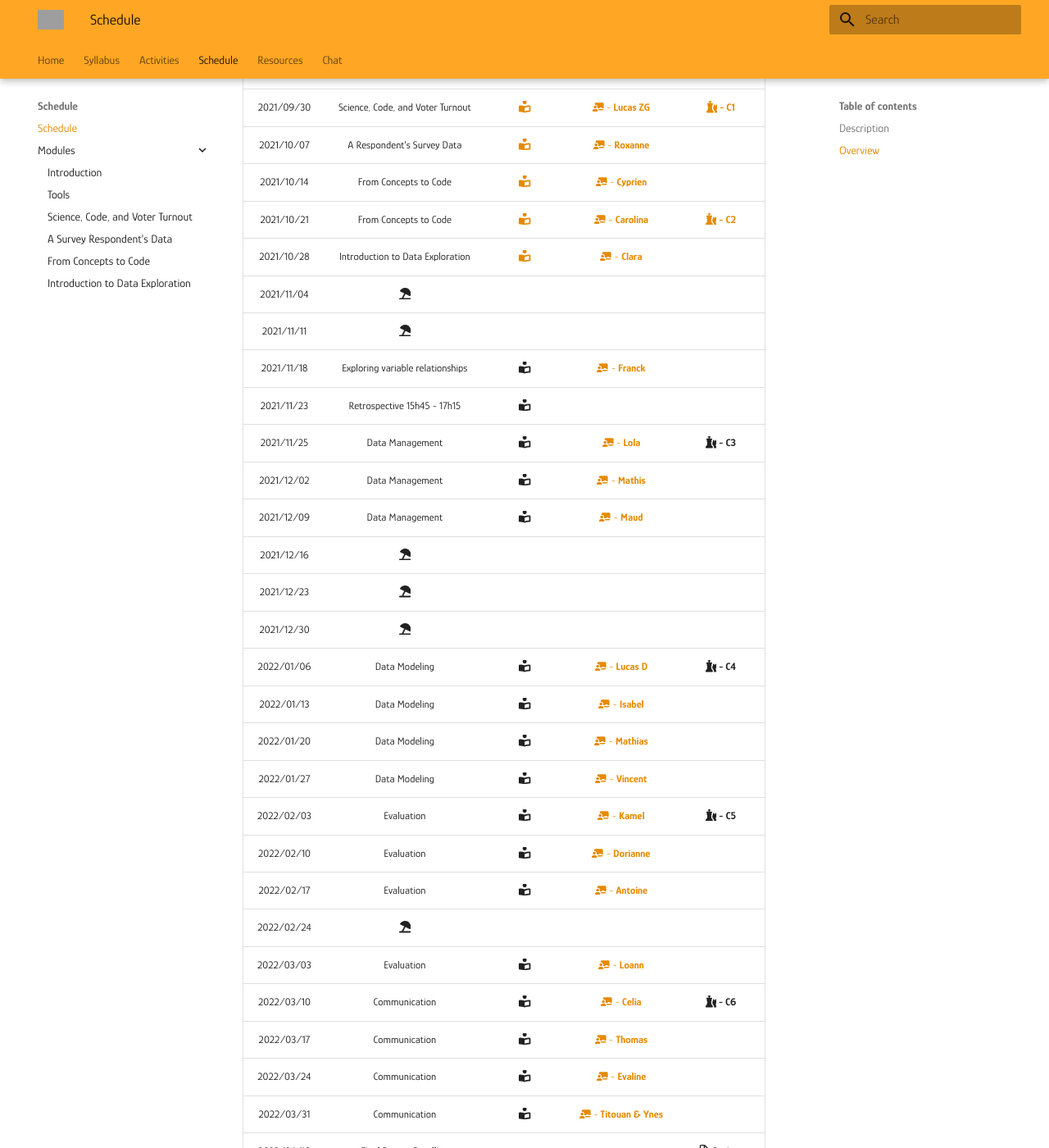
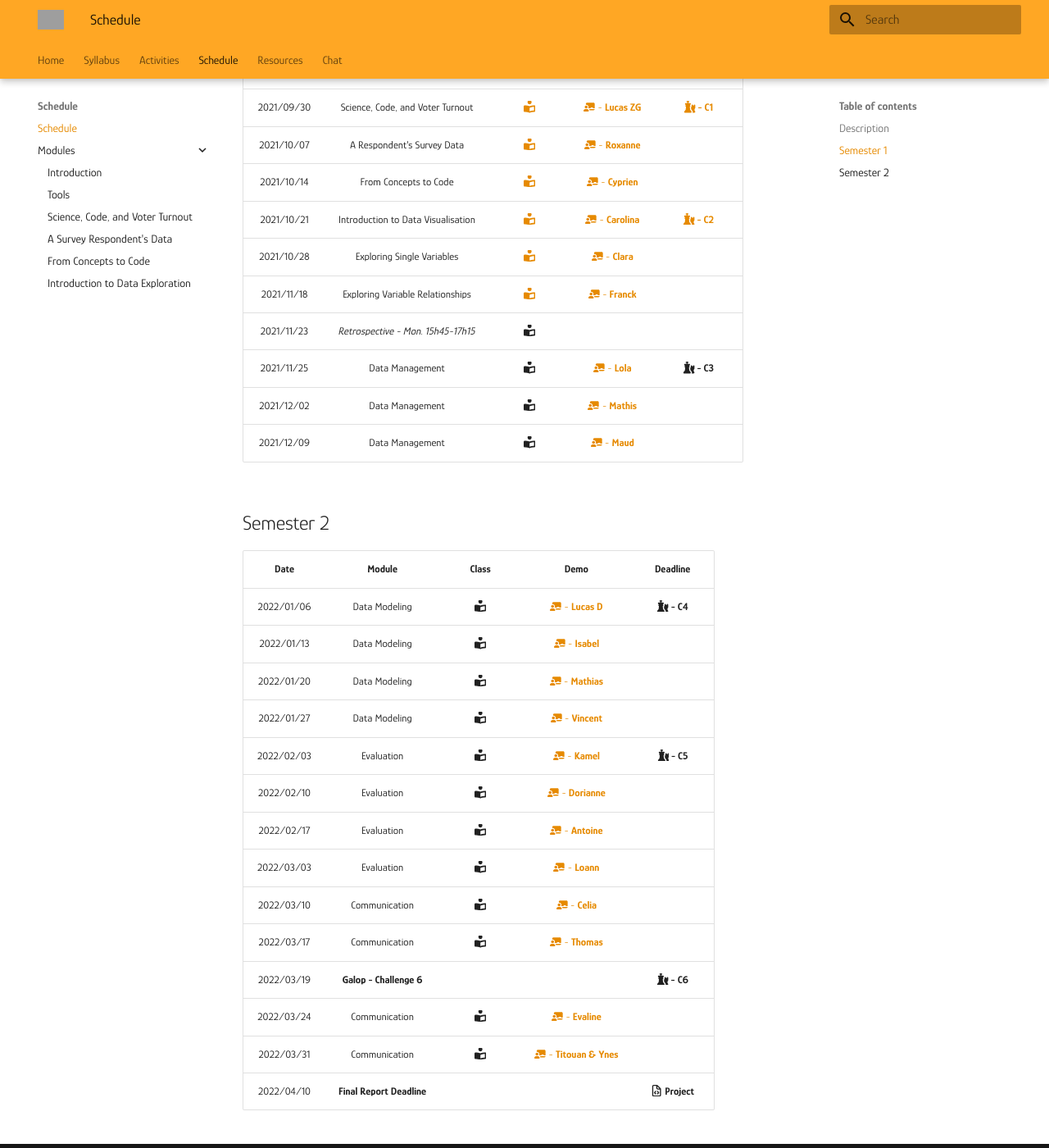
Before and after one commit to mickaeltemporao/itds, an MkDocs documentation site: the page built from docs/schedule.md, in a window 1280 px wide and 1400 px high, scrolled down 641 px. Shown: the whole window at 82% size. Built offline with MkDocs 1.6.1 and Material for MkDocs 9.7.7, drawn with Linux system fonts in a browser that asks for light colours; grey boxes are pictures that could not be loaded.

Commit message:
update schedule

```diff
--- a/docs/schedule.md
+++ b/docs/schedule.md
@@ -8,39 +8,38 @@ This schedule is an approximation, subject to change due needs of the students i
 - **:fontawesome-solid-chess: Challenge:** Indicates that there is a coding challenge **due before class on this day**. Contains a link to the instructions.
 - **:fontawesome-regular-file-code: Project:** Indicates that there is a project due on the specified date. Contains a link to the instructions.
 
-## Overview
+## Semester 1
 <!-- TODO: REPLACE | 2021/10/21 | Introduction to data exploration   | [:fontawesome-solid-book-reader:](modules/programming-4.md)   | [:fontawesome-solid-chalkboard-teacher: - **Carolina**](activities/participation.md)       | [**:fontawesome-solid-chess: - C2**](https://colab.research.google.com/github/mickaeltemporao/itds/blob/main/materials/assignment-2.ipynb) | -->
 
-| Date       | Module                           | Class                                                       | Demo                                                                                 | Deadline                                                                                                                                   |
-| :-:        | :-:                              | :-:                                                         | :-:                                                                                  | :-:                                                                                                                                        |
-| 2021/09/16 | Introduction                     | [:fontawesome-solid-book-reader:](modules/introduction.md)  |                                                                                      |                                                                                                                                            |
-| 2021/09/23 | Tools                            | [:fontawesome-solid-book-reader:](modules/tools.md)         |                                                                                      | [**:fontawesome-regular-paper-plane: Onboarding**](resources/onboarding.md)                                                                |
-| 2021/09/30 | Science, Code, and Voter Turnout | [:fontawesome-solid-book-reader:](modules/programming-1.md) | [:fontawesome-solid-chalkboard-teacher: - **Lucas ZG**](activities/participation.md) | [**:fontawesome-solid-chess: - C1**](https://colab.research.google.com/github/mickaeltemporao/itds/blob/main/materials/assignment-1.ipynb) |
-| 2021/10/07 | A Respondent's Survey Data       | [:fontawesome-solid-book-reader:](modules/programming-2.md) | [:fontawesome-solid-chalkboard-teacher: - **Roxanne**](activities/participation.md)  |                                                                                                                                            |
-| 2021/10/14 | From Concepts to Code            | [:fontawesome-solid-book-reader:](modules/programming-3.md) | [:fontawesome-solid-chalkboard-teacher: - **Cyprien**](activities/participation.md)        ||
-| 2021/10/21 | From Concepts to Code                    | [:fontawesome-solid-book-reader:](modules/programming-4.md) | [:fontawesome-solid-chalkboard-teacher: - **Carolina**](activities/participation.md)       | [**:fontawesome-solid-chess: - C2**](https://colab.research.google.com/github/mickaeltemporao/itds/blob/main/materials/assignment-2.ipynb) |
-| 2021/10/28 | Introduction to Data Exploration         | [:fontawesome-solid-book-reader:](modules/exploration-1.md) | [:fontawesome-solid-chalkboard-teacher: - **Clara**](activities/participation.md)          |                                                                                                                                            |
-| 2021/11/04 | :fontawesome-solid-umbrella-beach:       |                                                             |                                                                                            |                                                                                                                                            |
-| 2021/11/11 | :fontawesome-solid-umbrella-beach:       |                                                             |                                                                                            |                                                                                                                                            |
-| 2021/11/18 | Exploring variable relationships         | :fontawesome-solid-book-reader:                             | [:fontawesome-solid-chalkboard-teacher: - **Franck**](activities/participation.md)         |                                                                                                                                            |
-| 2021/11/23 | Retrospective 15h45 - 17h15              | :fontawesome-solid-book-reader:                             |                                                                                            |                                                                                                                                            |
-| 2021/11/25 | Data Management                          | :fontawesome-solid-book-reader:                             | [:fontawesome-solid-chalkboard-teacher: - **Lola**](activities/participation.md)           | **:fontawesome-solid-chess: - C3**                                                                                                         |
-| 2021/12/02 | Data Management                          | :fontawesome-solid-book-reader:                             | [:fontawesome-solid-chalkboard-teacher: - **Mathis**](activities/participation.md)         |                                                                                                                                            |
-| 2021/12/09 | Data Management                          | :fontawesome-solid-book-reader:                             | [:fontawesome-solid-chalkboard-teacher: - **Maud**](activities/participation.md)           |                                                                                                                                            |
-| 2021/12/16 | :fontawesome-solid-umbrella-beach:       |                                                             |                                                                                            |                                                                                                                                            |
-| 2021/12/23 | :fontawesome-solid-umbrella-beach:       |                                                             |                                                                                            |                                                                                                                                            |
-| 2021/12/30 | :fontawesome-solid-umbrella-beach:       |                                                             |                                                                                            |                                                                                                                                            |
-| 2022/01/06 | Data Modeling                            | :fontawesome-solid-book-reader:                             | [:fontawesome-solid-chalkboard-teacher: - **Lucas D**](activities/participation.md)        | **:fontawesome-solid-chess: - C4**                                                                                                         |
-| 2022/01/13 | Data Modeling                            | :fontawesome-solid-book-reader:                             | [:fontawesome-solid-chalkboard-teacher: - **Isabel**](activities/participation.md)         |                                                                                                                                            |
-| 2022/01/20 | Data Modeling                            | :fontawesome-solid-book-reader:                             | [:fontawesome-solid-chalkboard-teacher: - **Mathias**](activities/participation.md)        |                                                                                                                                            |
-| 2022/01/27 | Data Modeling                            | :fontawesome-solid-book-reader:                             | [:fontawesome-solid-chalkboard-teacher: - **Vincent**](activities/participation.md)        |                                                                                                                                            |
-| 2022/02/03 | Evaluation                               | :fontawesome-solid-book-reader:                             | [:fontawesome-solid-chalkboard-teacher: - **Kamel**](activities/participation.md)          | **:fontawesome-solid-chess: - C5**                                                                                                         |
-| 2022/02/10 | Evaluation                               | :fontawesome-solid-book-reader:                             | [:fontawesome-solid-chalkboard-teacher: - **Dorianne**](activities/participation.md)       |                                                                                                                                            |
-| 2022/02/17 | Evaluation                               | :fontawesome-solid-book-reader:                             | [:fontawesome-solid-chalkboard-teacher: - **Antoine**](activities/participation.md)        |                                                                                                                                            |
-| 2022/02/24 | :fontawesome-solid-umbrella-beach:       |                                                             |                                                                                            |                                                                                                                                            |
-| 2022/03/03 | Evaluation                               | :fontawesome-solid-book-reader:                             | [:fontawesome-solid-chalkboard-teacher: - **Loann**](activities/participation.md)          |                                                                                                                                            |
-| 2022/03/10 | Communication                            | :fontawesome-solid-book-reader:                             | [:fontawesome-solid-chalkboard-teacher: - **Celia**](activities/participation.md)          | **:fontawesome-solid-chess: - C6**                                                                                                         |
-| 2022/03/17 | Communication                            | :fontawesome-solid-book-reader:                             | [:fontawesome-solid-chalkboard-teacher: - **Thomas**](activities/participation.md)         |                                                                                                                                            |
-| 2022/03/24 | Communication                            | :fontawesome-solid-book-reader:                             | [:fontawesome-solid-chalkboard-teacher: - **Evaline**](activities/participation.md)        |                                                                                                                                            |
-| 2022/03/31 | Communication                            | :fontawesome-solid-book-reader:                             | [:fontawesome-solid-chalkboard-teacher: - **Titouan & Ynes**](activities/participation.md) |                                                                                                                                            |
-| 2022/04/10 | **Final Report Deadline**                |                                                             |                                                                                            | **:fontawesome-regular-file-code: Project**                                                                                                |
+| Date       | Module                                  | Class                                                       | Demo                                                                                 | Deadline                                                                                                                                   |
+| :-:        | :-:                                     | :-:                                                         | :-:                                                                                  | :-:                                                                                                                                        |
+| 2021/09/16 | Introduction                            | [:fontawesome-solid-book-reader:](modules/introduction.md)  |                                                                                      |                                                                                                                                            |
+| 2021/09/23 | Tools                                   | [:fontawesome-solid-book-reader:](modules/tools.md)         |                                                                                      | [**:fontawesome-regular-paper-plane: Onboarding**](resources/onboarding.md)                                                                |
+| 2021/09/30 | Science, Code, and Voter Turnout        | [:fontawesome-solid-book-reader:](modules/programming-1.md) | [:fontawesome-solid-chalkboard-teacher: - **Lucas ZG**](activities/participation.md) | [**:fontawesome-solid-chess: - C1**](https://colab.research.google.com/github/mickaeltemporao/itds/blob/main/materials/assignment-1.ipynb) |
+| 2021/10/07 | A Respondent's Survey Data              | [:fontawesome-solid-book-reader:](modules/programming-2.md) | [:fontawesome-solid-chalkboard-teacher: - **Roxanne**](activities/participation.md)  |                                                                                                                                            |
+| 2021/10/14 | From Concepts to Code                   | [:fontawesome-solid-book-reader:](modules/programming-3.md) | [:fontawesome-solid-chalkboard-teacher: - **Cyprien**](activities/participation.md)  |                                                                                                                                            |
+| 2021/10/21 | Introduction to Data Visualisation      | [:fontawesome-solid-book-reader:](modules/programming-4.md) | [:fontawesome-solid-chalkboard-teacher: - **Carolina**](activities/participation.md) | [**:fontawesome-solid-chess: - C2**](https://colab.research.google.com/github/mickaeltemporao/itds/blob/main/materials/assignment-2.ipynb) |
+| 2021/10/28 | Exploring Single Variables              | [:fontawesome-solid-book-reader:](modules/exploration-1.md) | [:fontawesome-solid-chalkboard-teacher: - **Clara**](activities/participation.md)    |                                                                                                                                            |
+| 2021/11/18 | Exploring Variable Relationships        | [:fontawesome-solid-book-reader:](modules/exploration-2.md) | [:fontawesome-solid-chalkboard-teacher: - **Franck**](activities/participation.md)   |                                                                                                                                            |
+| 2021/11/23 | *Retrospective - Mon. 15h45-17h15*      | :fontawesome-solid-book-reader:                             |                                                                                      |                                                                                                                                            |
+| 2021/11/25 | Data Management                         | :fontawesome-solid-book-reader:                             | [:fontawesome-solid-chalkboard-teacher: - **Lola**](activities/participation.md)     | **:fontawesome-solid-chess: - C3**                                                                                                         |
+| 2021/12/02 | Data Management                         | :fontawesome-solid-book-reader:                             | [:fontawesome-solid-chalkboard-teacher: - **Mathis**](activities/participation.md)   |                                                                                                                                            |
+| 2021/12/09 | Data Management                         | :fontawesome-solid-book-reader:                             | [:fontawesome-solid-chalkboard-teacher: - **Maud**](activities/participation.md)     |                                                                                                                                            |
+
+## Semester 2
+| Date       | Module                             | Class                                                       | Demo                                                                                       | Deadline                                                                                                                                   |
+| :-:        | :-:                                | :-:                                                         | :-:                                                                                        | :-:                                                                                                                                        |
+| 2022/01/06 | Data Modeling                      | :fontawesome-solid-book-reader:                             | [:fontawesome-solid-chalkboard-teacher: - **Lucas D**](activities/participation.md)        | **:fontawesome-solid-chess: - C4**                                                                                                         |
+| 2022/01/13 | Data Modeling                      | :fontawesome-solid-book-reader:                             | [:fontawesome-solid-chalkboard-teacher: - **Isabel**](activities/participation.md)         |                                                                                                                                            |
+| 2022/01/20 | Data Modeling                      | :fontawesome-solid-book-reader:                             | [:fontawesome-solid-chalkboard-teacher: - **Mathias**](activities/participation.md)        |                                                                                                                                            |
+| 2022/01/27 | Data Modeling                      | :fontawesome-solid-book-reader:                             | [:fontawesome-solid-chalkboard-teacher: - **Vincent**](activities/participation.md)        |                                                                                                                                            |
+| 2022/02/03 | Evaluation                         | :fontawesome-solid-book-reader:                             | [:fontawesome-solid-chalkboard-teacher: - **Kamel**](activities/participation.md)          | **:fontawesome-solid-chess: - C5**                                                                                                         |
+| 2022/02/10 | Evaluation                         | :fontawesome-solid-book-reader:                             | [:fontawesome-solid-chalkboard-teacher: - **Dorianne**](activities/participation.md)       |                                                                                                                                            |
+| 2022/02/17 | Evaluation                         | :fontawesome-solid-book-reader:                             | [:fontawesome-solid-chalkboard-teacher: - **Antoine**](activities/participation.md)        |                                                                                                                                            |
+| 2022/03/03 | Evaluation                         | :fontawesome-solid-book-reader:                             | [:fontawesome-solid-chalkboard-teacher: - **Loann**](activities/participation.md)          |                                                                                                                                            |
+| 2022/03/10 | Communication                      | :fontawesome-solid-book-reader:                             | [:fontawesome-solid-chalkboard-teacher: - **Celia**](activities/participation.md)          |                                                                                                                                            |
+| 2022/03/17 | Communication                      | :fontawesome-solid-book-reader:                             | [:fontawesome-solid-chalkboard-teacher: - **Thomas**](activities/participation.md)         |                                                                                                                                            |
+| 2022/03/19 | **Galop - Challenge 6**            |                                                             |                                                                                            | **:fontawesome-solid-chess: - C6**                                                                                                         |
+| 2022/03/24 | Communication                      | :fontawesome-solid-book-reader:                             | [:fontawesome-solid-chalkboard-teacher: - **Evaline**](activities/participation.md)        |                                                                                                                                            |
+| 2022/03/31 | Communication                      | :fontawesome-solid-book-reader:                             | [:fontawesome-solid-chalkboard-teacher: - **Titouan & Ynes**](activities/participation.md) |                                                                                                                                            |
+| 2022/04/10 | **Final Report Deadline**          |                                                             |                                                                                            | **:fontawesome-regular-file-code: Project**                                                                                                |
```
Also changed, not shown: docs/modules/exploration-1.md (+3 -3 lines).
